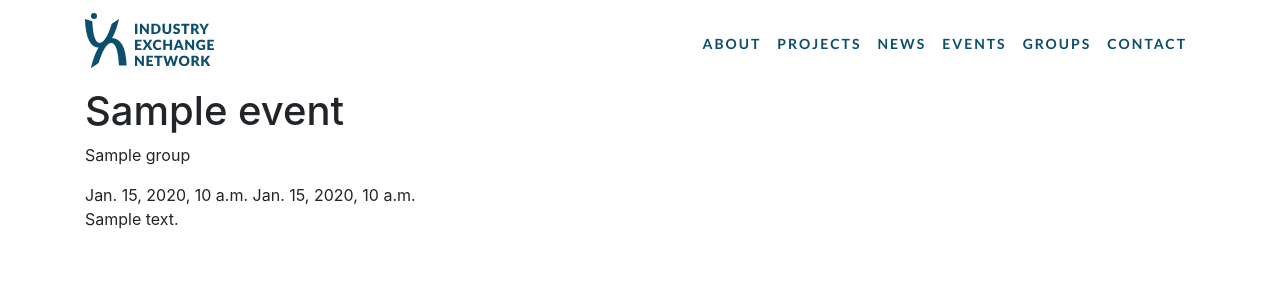
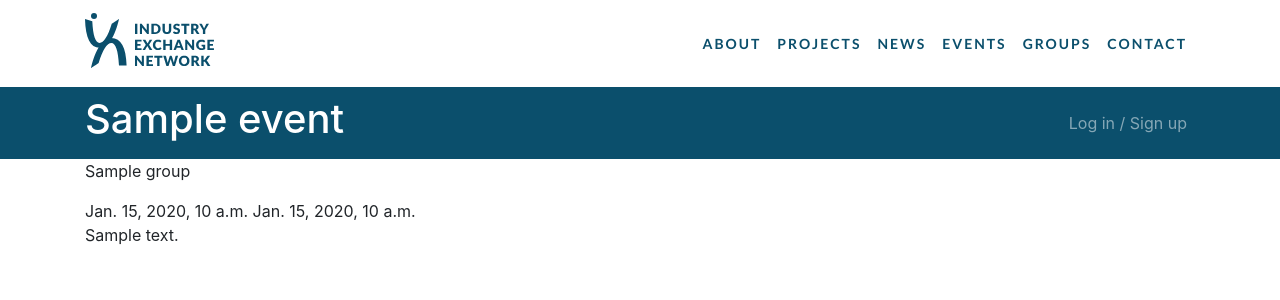
Before and after one commit to UCLComputerScience/103P_2018_team51, a Django app: template ssig_site/base/templates/event.html in a window 1280 px wide. Shown: the top 300 px of the page. Run offline with Django 3.2, Linux system fonts and the light colour scheme; the template is opened without the code that fills it: most values are stand-ins (such as "Sample title", 1, 10 or a date in 2020); style sheets or scripts are compiled from the project's sources.

Commit message:
add ssig header with login/logout links

```diff
--- a/media/css/base.scss
+++ b/media/css/base.scss
@@ -1,9 +1,9 @@
-@import "node_modules/bootstrap/scss/bootstrap";
-@import url('https://fonts.googleapis.com/css?family=Lato:400,700');
-
 $theme-colors: (
   "primary": #0b4f6c
 );
+
+@import "node_modules/bootstrap/scss/bootstrap";
+@import url('https://fonts.googleapis.com/css?family=Lato:400,700');
 
 #ixnNav {
   a {
@@ -16,3 +16,9 @@ $theme-colors: (
     text-transform: uppercase;
   }
 }
+
+#ssigNav {
+  h1 {
+    color: #fff;
+  }
+}
--- a/ssig_site/auth/templates/auth_failed.html
+++ b/ssig_site/auth/templates/auth_failed.html
@@ -5,6 +5,6 @@
 {% block content %}
 <div class="alert alert-danger" role="alert">
   <h4>Authentication Failed</h4>
-  <p class="mb-0">Apologies, please try <a href="{% url 'auth' %}" class="alert-link">logging in again</a>.</p>
+  <p class="mb-0">Apologies, please try <a href="{% url 'login' %}" class="alert-link">logging in again</a>.</p>
 </div>
 {% endblock %}
--- a/ssig_site/auth/urls.py
+++ b/ssig_site/auth/urls.py
@@ -3,7 +3,7 @@ from django.urls import path
 from . import views
 
 urlpatterns = [
-    path('', views.start, name='auth'),
+    path('', views.start, name='login'),
     path('callback', views.callback),
-    path('logout', views.logout),
+    path('logout', views.logout, name='logout'),
 ]
--- a/ssig_site/base/templates/base.html
+++ b/ssig_site/base/templates/base.html
@@ -52,6 +52,29 @@
         </div>
       </div>
     </nav>
+    <nav class="navbar navbar-expand-md navbar-dark bg-primary" id="ssigNav">
+      <div class="container">
+        <div class="collapse navbar-collapse">
+          {% block header %}{% endblock %}
+          <ul class="navbar-nav ml-auto">
+            {% if user.is_authenticated %}
+              <li class="nav-item">
+                <span class="navbar-text">
+                  Welcome, {{user.given_name}}
+                </span>
+              </li>
+              <li class="nav-item">
+                  <a class="nav-link" href="{% url 'logout' %}">Logout</a>
+              </li>
+            {% else %}
+              <li class="nav-item">
+                <a class="nav-link" href="{% url 'login' %}">Log in / Sign up</a>
+              </li>
+            {% endif %}
+          </ul>
+        </div>
+      </div>
+    </nav>
     <div class="container">
       {% block content %}{% endblock %}
     </div>
--- a/ssig_site/base/templates/event.html
+++ b/ssig_site/base/templates/event.html
@@ -2,8 +2,11 @@
 
 {% block title %}{{ event.title }}{% endblock %}
 
+{% block header %}
+  <h1>{{ event.title }}</h1>
+{% endblock %}
+
 {% block content %}
-<h1> {{ event.title }} </h1>
 <p>
 {{event.group}}
 </p>
--- a/ssig_site/base/templates/events.html
+++ b/ssig_site/base/templates/events.html
@@ -2,8 +2,11 @@
 
 {% block title %}Events{% endblock %}
 
+{% block header %}
+  <h1>Events</h1>
+{% endblock %}
+
 {% block content %}
-<h1> Events </h1>
 <ul>
   {% for event in events %}
   <li><a href="{% url 'event' event.id %}">{{ event.title }}</a></li>
--- a/ssig_site/base/templates/group-detail.html
+++ b/ssig_site/base/templates/group-detail.html
@@ -1,7 +1,11 @@
 {% extends "base.html" %}
 
 {% block title %}{{group.name}}{% endblock %}
+
+{% block header %}
+  <h1>{{group.name}}</h1>
+{% endblock %}
+
 {% block content %}
-<h1>{{group.name}}</h1>
 <p>{{group.description}}</p>
 {% endblock %}
--- a/ssig_site/base/templates/groups.html
+++ b/ssig_site/base/templates/groups.html
@@ -1,6 +1,11 @@
 {% extends "base.html" %}
 
 {% block title %}Groups{% endblock %}
+
+{% block header %}
+  <h1>Groups</h1>
+{% endblock %}
+
 {% block content %}
 {% for group in groups %}
     <a href="{% url 'group-detail' group.id%}"><h2>{{group.name}}</h2></a>
```
